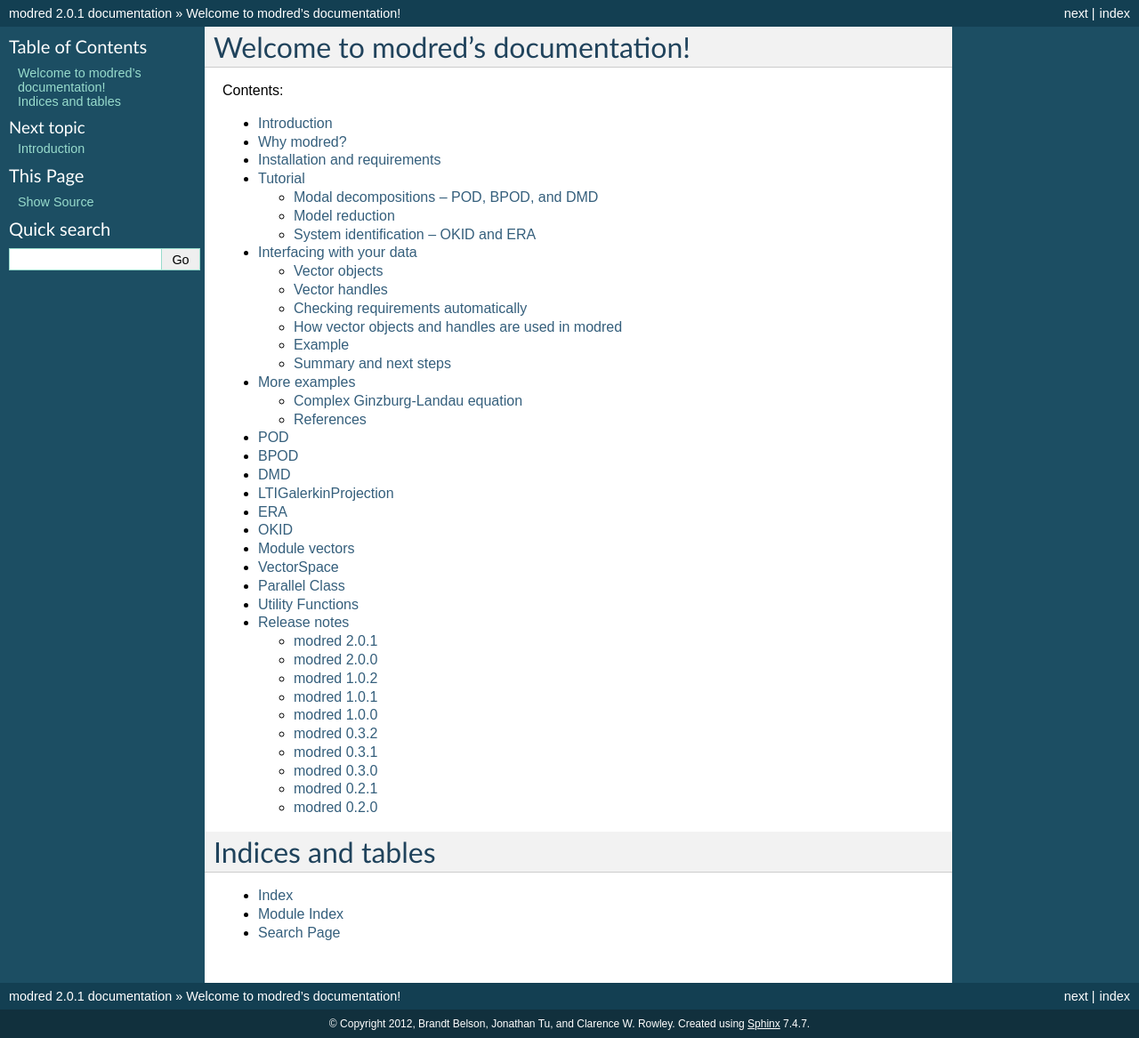
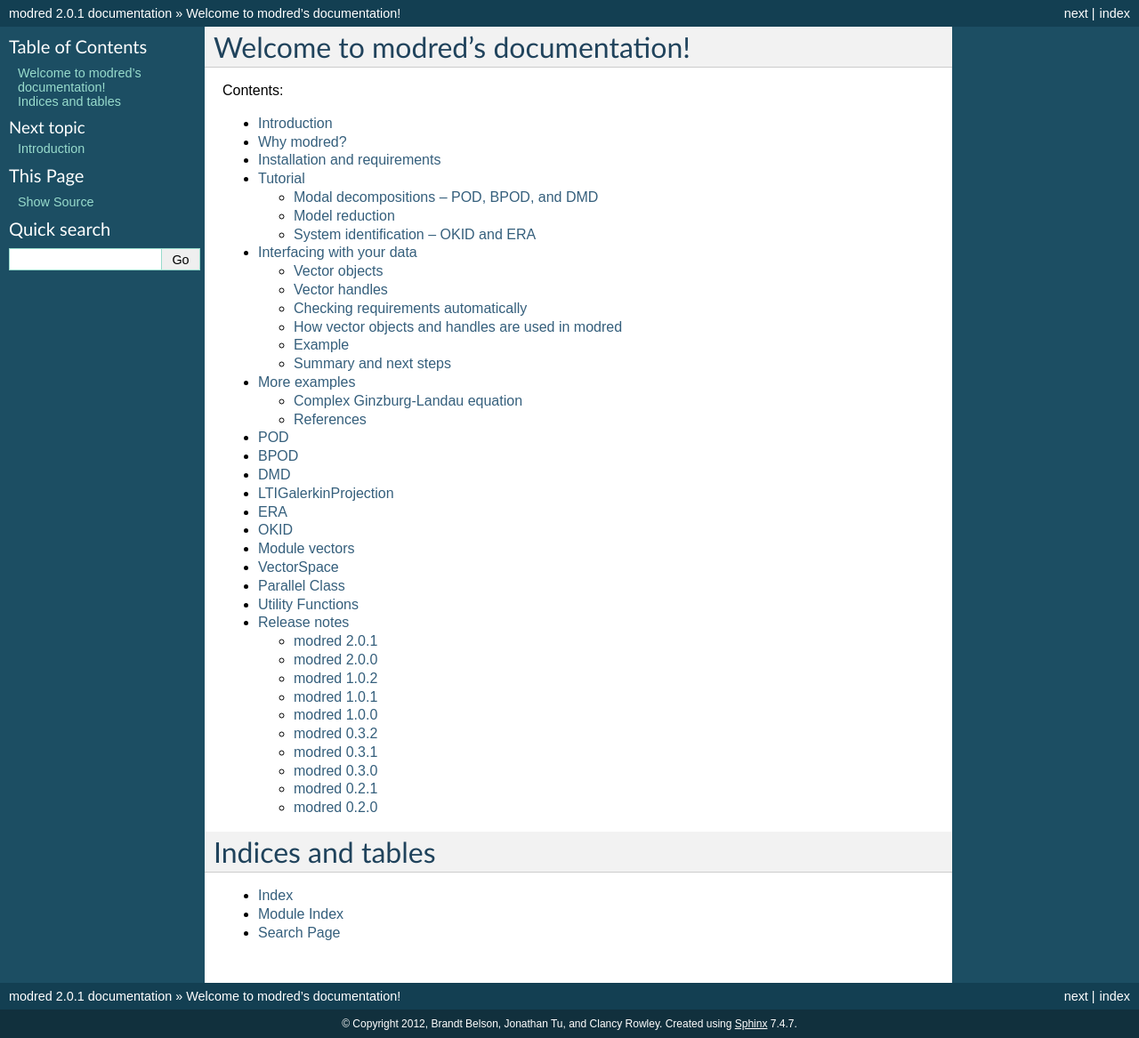
Before and after one commit to belson17/modred, a Sphinx documentation site: the page built from doc/index.rst, in a window 1280 px wide. Shown: the whole page at 89% size. Built offline with Sphinx 7.4.7, drawn with Linux system fonts in a browser that asks for light colours; formulas are drawn with MathJax 3.

Commit message:
Change "Clarence W." to "Clancy" to match name used in Clancy's github profile.

```diff
--- a/doc/conf.py
+++ b/doc/conf.py
@@ -18,8 +18,10 @@ from modred import __version__
 # add these directories to sys.path here. If the directory is relative to the
 # documentation root, use os.path.abspath to make it absolute, like shown here.
 #sys.path.insert(0, os.path.abspath('.'))
-sys.path.insert(0, os.path.join(os.path.join(os.path.abspath('.'), '..'), 'src'))
-sys.path.insert(0, os.path.join(os.path.join(os.path.abspath('.'), '..'), 'examples'))
+sys.path.insert(
+    0, os.path.join(os.path.join(os.path.abspath('.'), '..'), 'src'))
+sys.path.insert(
+    0, os.path.join(os.path.join(os.path.abspath('.'), '..'), 'examples'))
 
 # -- General configuration -----------------------------------------------------
 
@@ -58,7 +60,7 @@ master_doc = 'index'
 
 # General information about the project.
 project = u'modred'
-copyright = u'2012, Brandt Belson, Jonathan Tu, and Clarence W. Rowley'
+copyright = u'2012, Brandt Belson, Jonathan Tu, and Clancy Rowley'
 
 # The version info for the project you're documenting, acts as replacement for
 # |version| and |release|, also used in various other places throughout the
```
